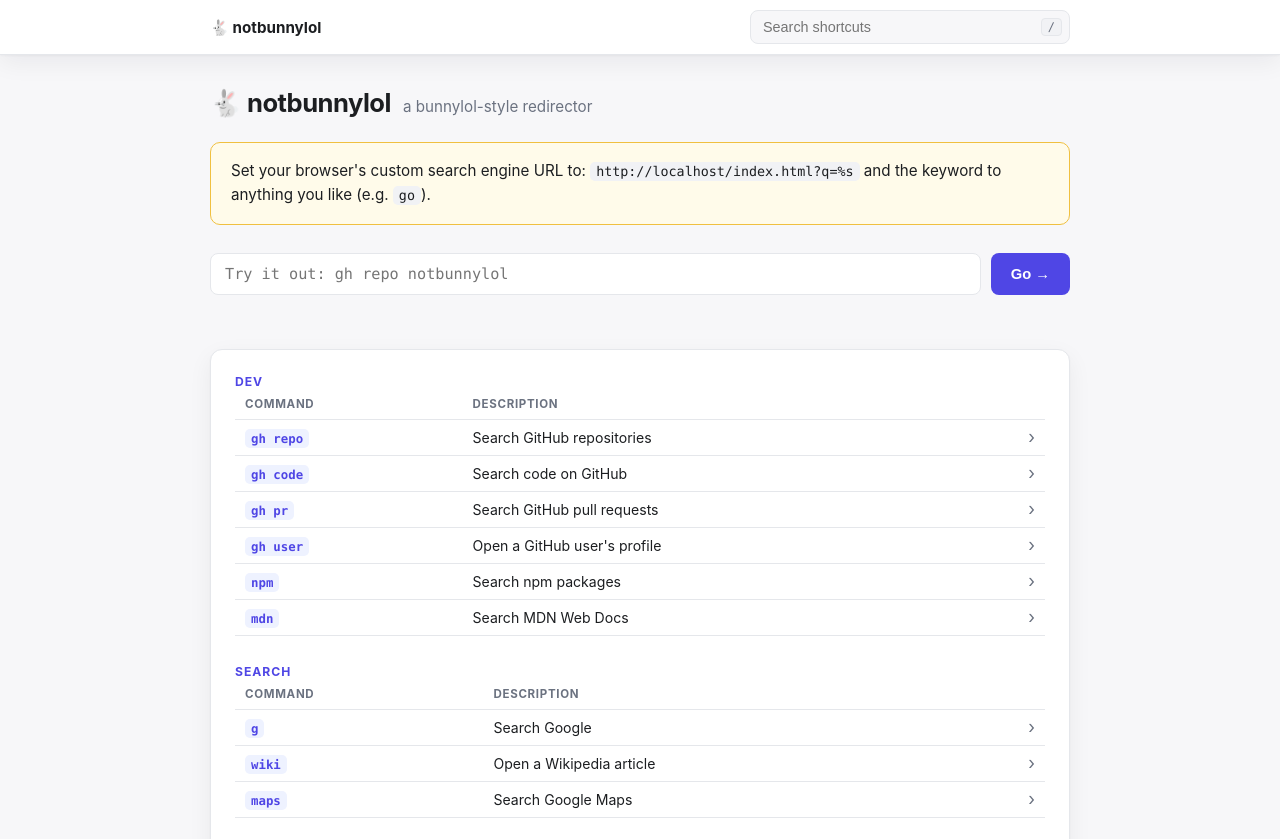
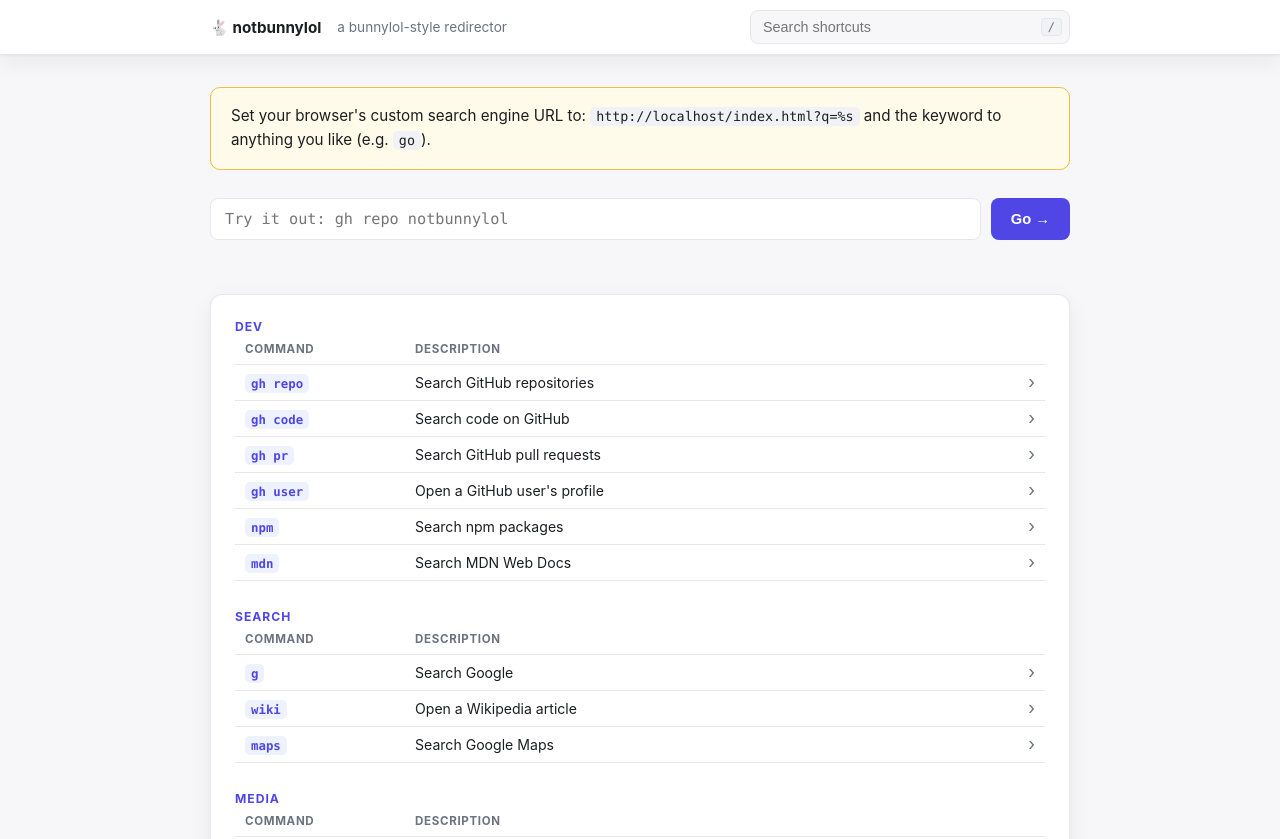
Before and after one commit to esstorm/notbunnylol, a website: page index.html in a window 1280 px wide. Shown: the top 839 px of the page. Drawn offline with Linux system fonts and the light colour scheme.

Commit message:
fix: align description column and drop duplicate branding
Each group renders its own <table>, so the Command column was sized
independently per group and the Description column drifted out of
alignment. Command is now a fixed width (table-layout: fixed) shared
by every table.

Also removes the large "notbunnylol" header, which just repeated the
sticky menubar's brand right above it — its tagline moved into the
menubar instead.

Co-Authored-By: Claude Sonnet 5 <noreply@anthropic.com>

```diff
--- a/index.html
+++ b/index.html
@@ -82,6 +82,20 @@
       white-space: nowrap;
     }
 
+    .menubar-inner .tagline {
+      color: var(--muted);
+      font-size: 0.85rem;
+      white-space: nowrap;
+      overflow: hidden;
+      text-overflow: ellipsis;
+    }
+
+    @media (max-width: 640px) {
+      .menubar-inner .tagline {
+        display: none;
+      }
+    }
+
     .search-wrap {
       position: relative;
       flex: 1;
@@ -118,26 +132,6 @@
       border-radius: 4px;
       padding: 1px 6px;
       pointer-events: none;
-    }
-
-    header {
-      display: flex;
-      align-items: baseline;
-      gap: 12px;
-      margin-bottom: 24px;
-    }
-
-    h1 {
-      font-size: 1.6rem;
-      font-weight: 700;
-      margin: 0;
-      letter-spacing: -0.02em;
-    }
-
-    header p {
-      margin: 0;
-      color: var(--muted);
-      font-size: 0.95rem;
     }
 
     .setup {
@@ -242,6 +236,7 @@
     .cmd-table {
       width: 100%;
       border-collapse: collapse;
+      table-layout: fixed;
       font-size: 0.88rem;
     }
 
@@ -257,10 +252,21 @@
       white-space: nowrap;
     }
 
+    /* Fixed so the Command/Description boundary lines up across every
+       group's table, which each render as a separate <table>. */
+    .cmd-table th.cmd {
+      width: 170px;
+    }
+
     .cmd-table td {
       padding: 9px 10px;
       border-bottom: 1px solid var(--border);
       vertical-align: baseline;
+    }
+
+    .cmd-table td:first-child {
+      overflow: hidden;
+      text-overflow: ellipsis;
     }
 
     .cmd-table td .cmd {
@@ -271,7 +277,6 @@
     }
 
     .cmd-table .desc {
-      min-width: 160px;
       position: relative;
       padding-right: 30px;
     }
@@ -384,6 +389,7 @@
   <div id="menubar" hidden>
     <div class="menubar-inner">
       <span class="brand">🐇 notbunnylol</span>
+      <span class="tagline">a bunnylol-style redirector</span>
       <div class="search-wrap">
         <input type="text" id="cmd-search" placeholder="Search shortcuts" autocomplete="off" spellcheck="false" aria-label="Search shortcuts">
         <kbd>/</kbd>
@@ -392,10 +398,6 @@
   </div>
 
   <div id="help" hidden>
-    <header>
-      <h1>🐇 notbunnylol</h1>
-      <p>a bunnylol-style redirector</p>
-    </header>
     <div class="setup">
       Set your browser's custom search engine URL to:
       <code id="search-url"></code>
```
